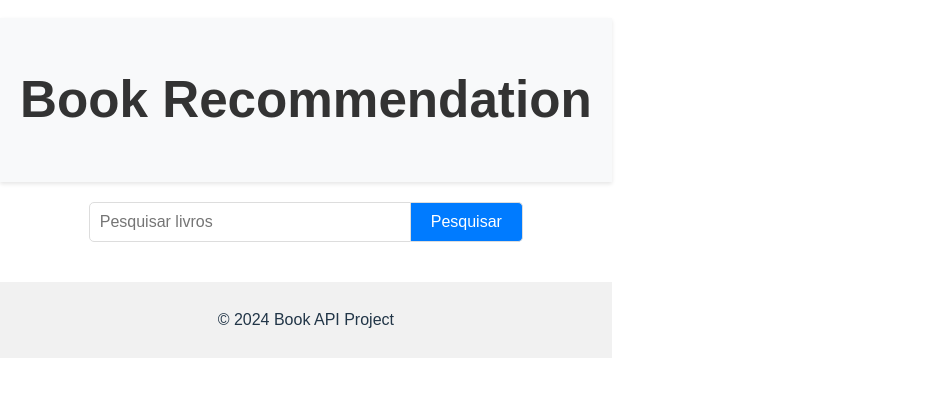
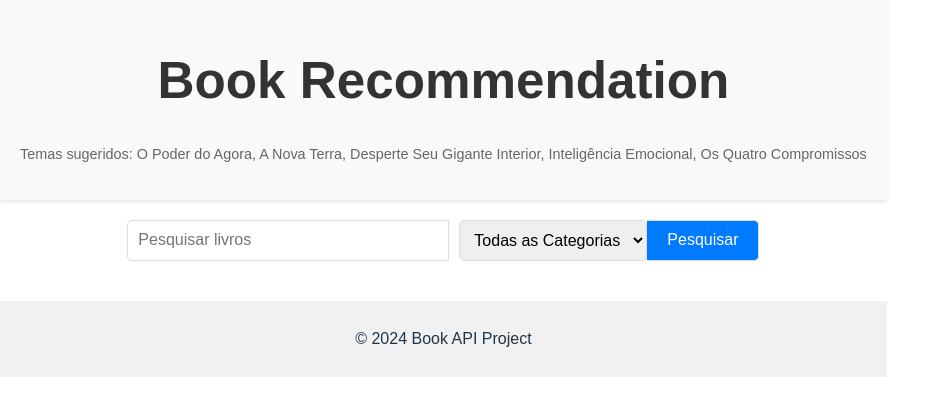
Before and after one commit to dev-gabis/my-book-api-landing, a React (Vite) app: page / in a window 1280 px wide. Shown: the part 212-628 px from the top of the page, without its empty margins (0-950 px from the left). Built offline with nearby package versions, Linux system fonts and the light colour scheme; the HTML template or start-up script is replaced by a standard one.

Commit message:
feat - add themes indication

```diff
--- a/src/App.jsx
+++ b/src/App.jsx
@@ -34,6 +34,20 @@ const SearchButton = styled.button`
   &:hover {
     background-color: #0056b3;
   }
+
+  &:disabled {
+    background-color: #ccc;
+    cursor: not-allowed;
+  }
+`;
+
+const CategorySelect = styled.select`
+  padding: 10px;
+  font-size: 1em;
+  border: 1px solid #ddd;
+  border-radius: 5px;
+  outline: none;
+  margin-left: 10px;
 `;
 
 const PaginationContainer = styled.div`
@@ -65,15 +79,25 @@ const PaginationButton = styled.button`
 
 function App() {
   const [searchQuery, setSearchQuery] = useState('');
+  const [category, setCategory] = useState('');
   const [books, setBooks] = useState([]);
   const [searched, setSearched] = useState(false);
   const [page, setPage] = useState(0);
   const [totalItems, setTotalItems] = useState(0);
 
+  const suggestions = [
+    'O Poder do Agora',
+    'A Nova Terra',
+    'Desperte Seu Gigante Interior',
+    'Inteligência Emocional',
+    'Os Quatro Compromissos'
+  ];
+
   const handleSearch = async (newPage = 0) => {
     try {
       const startIndex = newPage * 10;
-      const response = await fetch(`https://www.googleapis.com/books/v1/volumes?q=${searchQuery}&startIndex=${startIndex}&maxResults=10`);
+      const categoryQuery = category ? `+subject:${category}` : '';
+      const response = await fetch(`https://www.googleapis.com/books/v1/volumes?q=${searchQuery}${categoryQuery}&startIndex=${startIndex}&maxResults=10`);
       const data = await response.json();
       setBooks(data.items || []);
       setTotalItems(data.totalItems || 0);
@@ -95,7 +119,7 @@ function App() {
   return (
     <>
       <GlobalStyle />
-      <Header />
+      <Header suggestions={!searchQuery ? suggestions : null} />
       <SearchContainer>
         <SearchInput
           type="text"
@@ -103,6 +127,14 @@ function App() {
           onChange={(e) => setSearchQuery(e.target.value)}
           placeholder="Pesquisar livros"
         />
+        <CategorySelect value={category} onChange={(e) => setCategory(e.target.value)}>
+          <option value="">Todas as Categorias</option>
+          <option value="self-help">Autoajuda</option>
+          <option value="psychology">Psicologia</option>
+          <option value="philosophy">Filosofia</option>
+          <option value="spirituality">Espiritualidade</option>
+          <option value="mindfulness">Mindfulness</option>
+        </CategorySelect>
         <SearchButton onClick={() => handleSearch(0)}>Pesquisar</SearchButton>
       </SearchContainer>
       <BookList books={books} searched={searched} />
--- a/src/components/Header.jsx
+++ b/src/components/Header.jsx
@@ -8,10 +8,21 @@ const HeaderWrapper = styled.header`
   box-shadow: 0 2px 4px rgba(0, 0, 0, 0.1);
 `;
 
-export default function Header() {
-    return (
-        <HeaderWrapper>
-            <h1>Book Recommendation</h1>
-        </HeaderWrapper>
-    );
+const Suggestions = styled.div`
+  margin-top: 10px;
+  font-size: 0.9em;
+  color: #666;
+`;
+
+export default function Header({ suggestions }) {
+  return (
+    <HeaderWrapper>
+      <h1>Book Recommendation</h1>
+      {suggestions && (
+        <Suggestions>
+          <p>Temas sugeridos: {suggestions.join(', ')}</p>
+        </Suggestions>
+      )}
+    </HeaderWrapper>
+  );
 }
```
